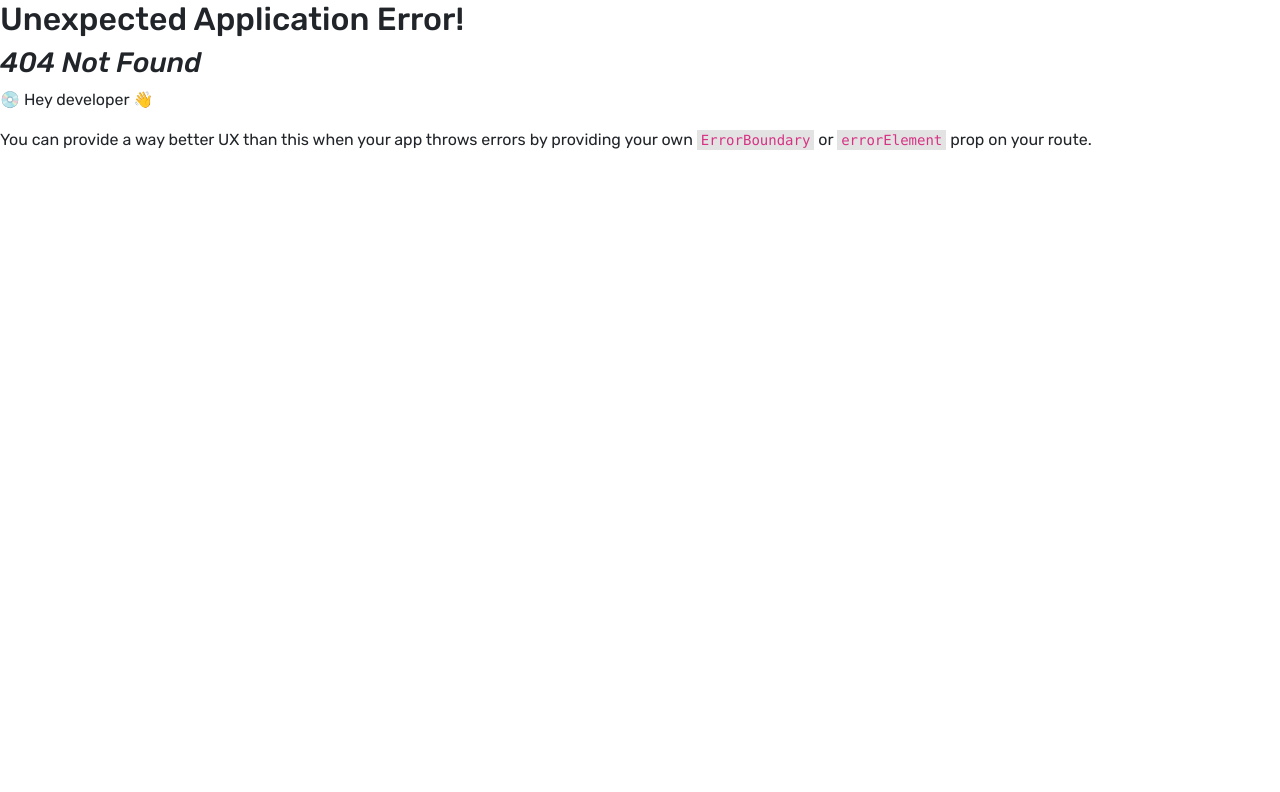
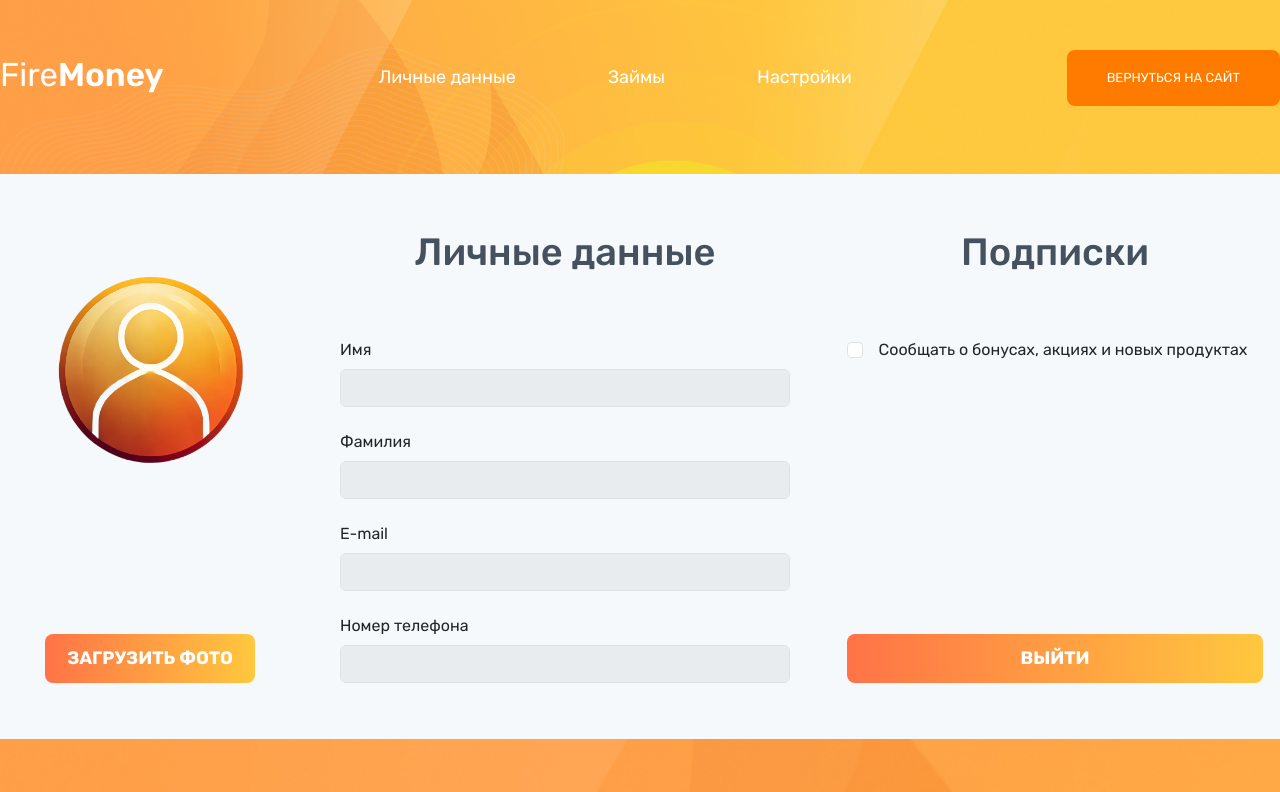
Before and after one commit to j0v4n1/firemoney, a React (Create React App) app in the folder client/: page /dashboard in a window 1280 px wide. Before the commit this address had no page. Shown: the top 792 px of the page. Built offline with nearby package versions, Linux system fonts and the light colour scheme; no server answers.

Commit message:
Добавить личный кабинет

```diff
--- a/client/src/components/app/app.tsx
+++ b/client/src/components/app/app.tsx
@@ -14,18 +14,22 @@ import GetMoney from '../get-money/get-money';
 import { useEffect, useState } from 'react';
 import { getUserData } from '../../utils/api';
 import { Spinner } from 'react-bootstrap/';
-import { setUser } from '../../store/slices/user/user';
+import { setIsAuthorizedUser, setUser } from '../../store/slices/user/user';
+import { BrowserRouter, Routes, Route } from 'react-router-dom';
+import { useAppDispatch } from '../../store/store.types';
+import UserDashboard from '../user-dashboard/user-dashboard';
 
 export default function App() {
   const [loading, setLoading] = useState(false);
+  const dispatch = useAppDispatch();
 
   useEffect(() => {
     setLoading(true);
     getUserData()
       .then((data) => {
         setLoading(false);
-        setUser(data.data.user);
-        console.log(data.data.user);
+        dispatch(setUser(data.data.user));
+        dispatch(setIsAuthorizedUser(true));
       })
       .catch((error) => {
         setLoading(false);
@@ -36,6 +40,11 @@ export default function App() {
   return loading ? (
     <Spinner style={{ margin: 'auto' }} />
   ) : (
+    <BrowserRouter>
+      <Routes>
+        <Route
+          path={'/'}
+          element={
             <>
               <Header type={NavbarType.MAIN} />
               <main>
@@ -48,8 +57,23 @@ export default function App() {
                 <Faq />
                 <GetMoney />
               </main>
+            </>
+          }
+        />
+        <Route
+          path={'dashboard'}
+          element={
+            <>
+              <Header type={NavbarType.DASHBOARD} />
+              <main>
+                <UserDashboard />
+              </main>
+            </>
+          }
+        />
+      </Routes>
       <Footer />
       <Modal />
-    </>
+    </BrowserRouter>
   );
 }
--- a/client/src/components/header/header.tsx
+++ b/client/src/components/header/header.tsx
@@ -2,15 +2,16 @@ import styles from './header.module.css';
 import Navbar from '../navbar/navbar';
 import { NavbarPosition } from '../navbar/navbar.types';
 import HeaderContainer from '../header-container/header-container';
-import UserDashboard from '../user-dashboard/user-dashboard';
 import { HeaderProps } from './header.types';
+import { useLocation } from 'react-router-dom';
 
 export default function Header({ type }: HeaderProps) {
+  const location = useLocation();
+
   return (
     <header className={styles['header']}>
       <Navbar position={NavbarPosition.HEADER} type={type} />
-      <HeaderContainer />
-      {/*<UserDashboard />*/}
+      {location.pathname === '/' && <HeaderContainer />}
     </header>
   );
 }
--- a/client/src/components/navbar-dashboard/navbar-dashboard.tsx
+++ b/client/src/components/navbar-dashboard/navbar-dashboard.tsx
@@ -1,3 +1,38 @@
+import styles from '../navbar/navbar.module.css';
+import { NavLink } from 'react-router-dom';
+
 export default function NavbarDashboard() {
-  return <></>;
+  return (
+    <div className={`${styles['navbar']} ${styles['navbar_dashboard']}`}>
+      <div className={styles['logo']}>
+        <span className={styles['logo__fire-word']}>Fire</span>
+        <span className={styles['logo__money-word']}>Money</span>
+      </div>
+      <nav className={styles['nav-menu']}>
+        <ul className={styles['nav-menu__list']}>
+          <li>
+            <NavLink className={styles['nav-menu__link']} to="personal">
+              Личные данные
+            </NavLink>
+          </li>
+          <li>
+            <NavLink className={styles['nav-menu__link']} to="loans">
+              Займы
+            </NavLink>
+          </li>
+          <li>
+            <NavLink className={styles['nav-menu__link']} to="tools">
+              Настройки
+            </NavLink>
+          </li>
+        </ul>
+      </nav>
+      <NavLink
+        to={'/'}
+        type="button"
+        className={`${styles['nav-menu__button']} ${styles['nav-menu__button_underline']}`}>
+        вернуться на сайт
+      </NavLink>
+    </div>
+  );
 }
--- a/client/src/components/navbar-main/navbar-main.tsx
+++ b/client/src/components/navbar-main/navbar-main.tsx
@@ -1,11 +1,13 @@
 import { NavbarPosition, NavbarProps } from '../navbar/navbar.types';
 import styles from '../navbar/navbar.module.css';
-import { useAppDispatch } from '../../store/store.types';
+import { useAppDispatch, useAppSelector } from '../../store/store.types';
 import { openModal } from '../../store/slices/modal/modal';
+import { NavLink } from 'react-router-dom';
 
 export default function NavbarMain({ position }: NavbarProps) {
   const dispatch = useAppDispatch();
   const onOpen = () => dispatch(openModal());
+  const { isAuthorizedUser, name, lastName } = useAppSelector((state) => state.user);
 
   return (
     <div
@@ -38,9 +40,18 @@ export default function NavbarMain({ position }: NavbarProps) {
         </ul>
       </nav>
       {position === NavbarPosition.HEADER ? (
-        <button onClick={onOpen} type="button" className={styles['nav-menu__button']}>
-          вход в личный кабинет
-        </button>
+        isAuthorizedUser ? (
+          <NavLink
+            to={'/dashboard'}
+            type="button"
+            className={`${styles['nav-menu__button']} ${styles['nav-menu__button_underline']}`}>
+            {`${name} ${lastName}`}
+          </NavLink>
+        ) : (
+          <button onClick={onOpen} type="button" className={styles['nav-menu__button']}>
+            вход в личный кабинет
+          </button>
+        )
       ) : (
         <div className={styles['nav-menu__contacts']}>
           <span className={styles['nav-menu__email']}>Kustohelp@gmail.com</span>
--- a/client/src/components/navbar/navbar.module.css
+++ b/client/src/components/navbar/navbar.module.css
@@ -9,6 +9,10 @@
 
 .navbar_footer {
   margin-bottom: 38px;
+}
+
+.navbar_dashboard {
+  margin-bottom: 0;
 }
 
 .nav-menu {
@@ -51,6 +55,10 @@
   border: none;
   background-color: #ff7b00;
   transition: 0.5s;
+}
+
+.nav-menu__button_underline {
+  text-decoration: none;
 }
 
 .nav-menu__button:hover {
--- a/client/src/components/user-dashboard/user-dashboard.module.css
+++ b/client/src/components/user-dashboard/user-dashboard.module.css
@@ -1,4 +1,63 @@
 .dashboard {
+  padding: 56px 0 56px;
+  background-color: #f6f9fc;
   display: flex;
   flex-direction: column;
 }
+.dashboard__title {
+  padding: 0 0 56px;
+  text-align: center;
+}
+
+.dashboard__personal-info {
+  gap: 40px;
+  display: flex;
+  justify-content: space-between;
+  margin: 0 auto;
+  width: 100%;
+  max-width: 1280px;
+}
+
+.dashboard__img-container {
+  display: flex;
+  flex-direction: column;
+  justify-content: space-between;
+  align-items: center;
+  width: 100%;
+  max-width: 300px;
+}
+
+.dashboard__form-container {
+  width: 100%;
+  max-width: 450px;
+}
+
+.dashboard__subscribes {
+  display: flex;
+  flex-direction: column;
+  align-items: center;
+  width: 100%;
+  max-width: 450px;
+}
+
+.dashboard__img {
+  width: 100%;
+  display: block;
+}
+
+.dashboard__btn {
+  padding: 11px 22px;
+}
+
+.dashboard__checkbox {
+  display: flex;
+  align-items: center;
+  justify-content: center;
+}
+
+.dashboard__checkbox-container {
+  height: 100%;
+  display: flex;
+  flex-direction: column;
+  justify-content: space-between;
+}
--- a/client/src/components/user-dashboard/user-dashboard.tsx
+++ b/client/src/components/user-dashboard/user-dashboard.tsx
@@ -1,5 +1,59 @@
 import styles from './user-dashboard.module.css';
+import commonStyles from '../../styles/common.module.css';
+import { Form } from 'react-bootstrap';
+import React from 'react';
+import { useAppSelector } from '../../store/store.types';
+import avatar from '../../images/ava.png';
 
 export default function UserDashboard() {
-  return <div className={styles['dashboard']}></div>;
+  const { name, lastName, email, number } = useAppSelector((state) => state.user);
+  return (
+    <section className={styles['dashboard']}>
+      <div className={styles['dashboard__personal-info']}>
+        <div className={styles['dashboard__img-container']}>
+          <img className={styles['dashboard__img']} src={avatar} alt="" />
+          <button className={`${commonStyles['btn-order']} ${styles['dashboard__btn']}`}>
+            Загрузить фото
+          </button>
+        </div>
+        <div className={styles['dashboard__form-container']}>
+          <h2 className={`${commonStyles['section-title']} ${styles['dashboard__title']}`}>
+            Личные данные
+          </h2>
+          <Form.Group className="mb-3">
+            <Form.Label column={true}>Имя</Form.Label>
+            <Form.Control disabled value={name} type="text" placeholder="" />
+          </Form.Group>
+          <Form.Group className="mb-3">
+            <Form.Label column={true}>Фамилия</Form.Label>
+            <Form.Control disabled value={lastName} type="text" placeholder="" />
+          </Form.Group>
+          <Form.Group className="mb-3">
+            <Form.Label column={true}>E-mail</Form.Label>
+            <Form.Control disabled type="text" value={email} placeholder="" />
+          </Form.Group>
+          <Form.Group>
+            <Form.Label column={true}>Номер телефона</Form.Label>
+            <Form.Control disabled value={number} type="text" placeholder="" />
+          </Form.Group>
+        </div>
+        <div className={styles['dashboard__subscribes']}>
+          <h2 className={`${commonStyles['section-title']} ${styles['dashboard__title']}`}>
+            Подписки
+          </h2>
+          <Form.Group className={styles['dashboard__checkbox-container']}>
+            <div className={styles['dashboard__checkbox']}>
+              <Form.Check />
+              <Form.Label className="mx-3" column={true}>
+                Сообщать о бонусах, акциях и новых продуктах
+              </Form.Label>
+            </div>
+            <button className={`${commonStyles['btn-order']} ${styles['dashboard__btn']}`}>
+              Выйти
+            </button>
+          </Form.Group>
+        </div>
+      </div>
+    </section>
+  );
 }
--- a/client/src/index.tsx
+++ b/client/src/index.tsx
@@ -1,24 +1,16 @@
 import React from 'react';
 import ReactDOM from 'react-dom/client';
-import { createBrowserRouter, RouterProvider } from 'react-router-dom';
 import App from './components/app/app';
 import './index.css';
 import { Provider } from 'react-redux';
 import store from './store/store';
-
-const router = createBrowserRouter([
-  {
-    path: '/',
-    element: <App />,
-  },
-]);
 
 const root = ReactDOM.createRoot(document.getElementById('root') as HTMLElement);
 root.render(
   <>
     <React.StrictMode>
       <Provider store={store}>
-        <RouterProvider router={router} />
+        <App />
       </Provider>
     </React.StrictMode>
   </>
--- a/client/src/store/slices/user/user.ts
+++ b/client/src/store/slices/user/user.ts
@@ -9,6 +9,7 @@ const initialState = {
   number: '',
   isActivatedNumber: false,
   isActivatedEmail: false,
+  isAuthorizedUser: false,
   accessToken: '',
 };
 
@@ -29,8 +30,11 @@ const user = createSlice({
     setTempNumber: (state, action: PayloadAction<string>) => {
       state.number = action.payload;
     },
+    setIsAuthorizedUser: (state, action: PayloadAction<boolean>) => {
+      state.isAuthorizedUser = action.payload;
+    },
   },
 });
 
-export const { setUser, setTempNumber } = user.actions;
+export const { setUser, setTempNumber, setIsAuthorizedUser } = user.actions;
 export default user.reducer;
```
Also changed, not shown: client/src/images/ava.png (added). Lines whose indentation alone changed are shown as unchanged.
